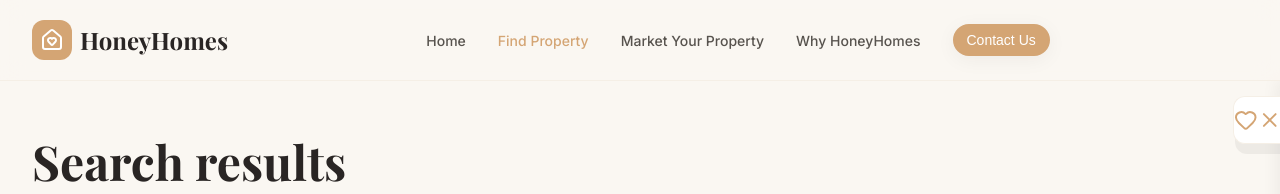
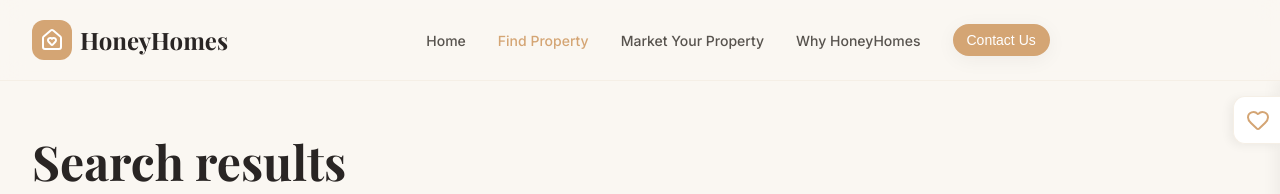
Before and after one commit to p3achijaii/react-coursework, a React (Vite) app: page /find-property in a window 1280 px wide. Shown: the top 194 px of the page. Built offline with nearby package versions, Linux system fonts and the light colour scheme.

Commit message:
update the  header layout, toggle button, clear all button, and item styling of favoritessidebar CSS

```diff
--- a/src/components/FavoritesSidebar.module.css
+++ b/src/components/FavoritesSidebar.module.css
@@ -18,30 +18,20 @@
   transform: translateX(0);
 }
 
-.toggleBtn {
-  position: absolute;
-  left: -3rem;
-  top: 1rem;
-  width: 3rem;
-  height: 3rem;
-  background-color: var(--color-white);
-  border: 1px solid var(--color-cream-200);
-  border-right: none;
-  border-radius: var(--radius-xl) 0 0 var(--radius-xl);
+.header {
+  position: relative;
+  padding: 1.5rem 1.5rem 1.5rem 1.5rem;
+  border-bottom: 1px solid var(--color-cream-200);
   display: flex;
   align-items: center;
-  justify-content: center;
-  cursor: pointer;
-  box-shadow: 2px 10px rgba(0, 0, 0, 0.05);
-  color: var(--color-terracotta-500);
+  justify-content: space-between;
+  gap: 0.5rem;
 }
 
-.header {
-  padding: 1.5rem;
-  border-bottom: 1px solid var(--color-cream-200);
+.titleContainer {
   display: flex;
-  justify-content: space-between;
   align-items: center;
+  gap: 0.5rem;
 }
 
 .title {
@@ -59,7 +49,65 @@
   font-weight: 600;
 }
 
-.dropXone {
+.clearBtn {
+  background: none;
+  border: none;
+  cursor: pointer;
+  padding: 0.25rem;
+  display: flex;
+  align-items: center;
+  justify-content: center;
+  color: var(--color-stone-600);
+  transition: color 0.2s ease;
+}
+
+.clearBtn:hover {
+  color: #ef4444;
+}
+
+.toggleBtn {
+  position: absolute;
+  left: -3rem;
+  top: 1rem;
+  width: 3rem;
+  height: 3rem;
+  background-color: var(--color-white);
+  border: 1px solid var(--color-cream-200);
+  border-right: none;
+  border-radius: var(--radius-xl) 0 0 var(--radius-xl);
+  display: flex;
+  align-items: center;
+  justify-content: center;
+  cursor: pointer;
+  box-shadow: -4px 2px 10px rgba(0, 0, 0, 0.05);
+  color: var(--color-terracotta-500);
+  overflow: hidden;
+  transition: background-color 0.2s ease, transform 0.1s ease, color 0.2s ease;
+}
+
+.toggleBtn:hover {
+  background-color: var(--color-terracotta-50);
+  transform: scale(1.1);
+}
+
+.toggleBtn:active {
+  transform: scale(0.95);
+}
+
+.icon {
+  position: absolute;
+  transition: opacity 0.3s ease, transform 0.3s ease;
+  top: 50%;
+  left: 50%;
+  transform: translate(-50%, -50%);
+}
+
+.hidden {
+  opacity: 0;
+  transform: translate(-50%, -50%) scale(0.8);
+}
+
+.dropZone {
   flex-grow: 1;
   overflow-y: auto;
   padding: 1rem;
@@ -112,4 +160,36 @@
 .itemContent {
   flex-grow: 1;
   min-width: 0;
+  padding-right: 2.5rem;
 }
+
+.itemTitle {
+  font-size: 0.875rem;
+  font-weight: 600;
+  color: var(--color-stone-800);
+  margin-bottom: 0.25rem;
+  white-space: nowrap;
+  overflow: hidden;
+  text-overflow: ellipsis;
+}
+
+.itemPrice {
+  font-size: 0.875rem;
+  font-weight: 700;
+  color: var(--color-terracotta-500);
+}
+
+.removeBtn {
+  position: absolute;
+  top: 0.5rem;
+  right: 0.5rem;
+  color: var(--color-stone-400);
+  background: none;
+  border: none;
+  cursor: pointer;
+  padding: 0.25rem;
+}
+
+.removeBtn:hover {
+  color: #ef4444;
+}
```
